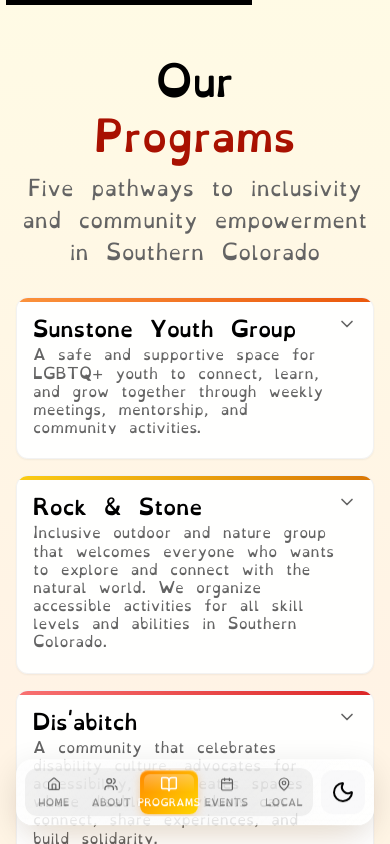
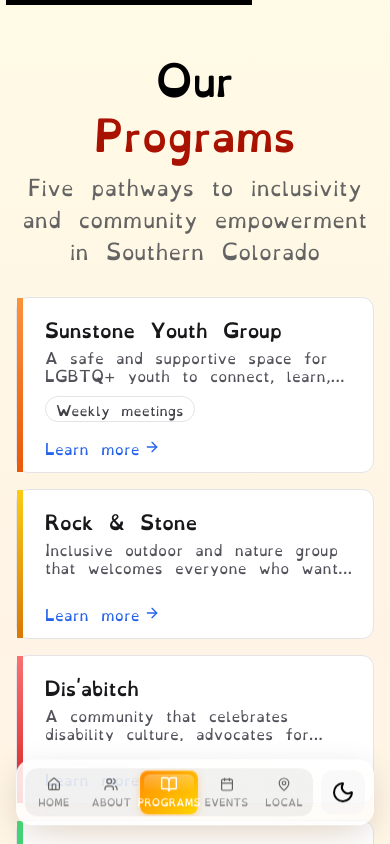
Before and after one commit to JoJoGatito/next-of-SIN, a Next.js app: page /programs in a window 390 px wide. Shown: the top 844 px of the page. Built offline with nearby package versions, Linux system fonts and the light colour scheme.

Commit message:
cleaned up program cards on home page. Made them more mobile friendly

```diff
--- a/components/ModernProgramCards.tsx
+++ b/components/ModernProgramCards.tsx
@@ -2,7 +2,7 @@
 
 import { useState } from 'react'
 import Link from 'next/link'
-import { Rainbow, Heart, Accessibility, Utensils, Palette, ChevronDown } from 'lucide-react'
+import { ArrowRight } from 'lucide-react'
 import { AccessibleGradient } from './AccessibleGradient'
 
 const programs = [
@@ -12,7 +12,6 @@ const programs = [
     slug: "sunstone-youth-group",
     description: "A safe and supportive space for LGBTQ+ youth to connect, learn, and grow together through weekly meetings, mentorship, and community activities.",
     color: "from-orange-400 to-orange-600",
-    icon: Rainbow,
     meetingFrequency: "Weekly meetings"
   },
   {
@@ -21,7 +20,6 @@ const programs = [
     slug: "rock-and-stone",
     description: "Inclusive outdoor and nature group that welcomes everyone who wants to explore and connect with the natural world. We organize accessible activities for all skill levels and abilities in Southern Colorado.",
     color: "from-yellow-400 to-amber-600",
-    icon: Heart,
     meetingFrequency: null
   },
   {
@@ -30,7 +28,6 @@ const programs = [
     slug: "disabitch",
     description: "A community that celebrates disability culture, advocates for accessibility, and creates spaces where disabled individuals can connect, share experiences, and build solidarity.",
     color: "from-red-400 to-red-600",
-    icon: Accessibility,
     meetingFrequency: null
   },
   {
@@ -39,7 +36,6 @@ const programs = [
     slug: "cafeteria-collective",
     description: "Queer meet and greet where we can share stories, food, connections, and build community.",
     color: "from-green-400 to-green-600",
-    icon: Utensils,
     meetingFrequency: null
   },
   {
@@ -48,22 +44,19 @@ const programs = [
     slug: "hue-house",
     description: "A vibrant community of BIPOC-focused discussions, meet & greets, and local events that celebrate the diversity of the queer community and its allies in Southern Colorado.",
     color: "from-purple-400 to-purple-600",
-    icon: Palette,
     meetingFrequency: "Monthly meetings"
   },
 ]
 
 export default function ModernProgramCards() {
-  const [expandedCard, setExpandedCard] = useState<number | null>(null)
+  const [expandedId, setExpandedId] = useState<number | null>(null)
 
-  const toggleCard = (id: number) => {
-    setExpandedCard(expandedCard === id ? null : id)
+  const toggle = (id: number) => {
+    setExpandedId((prev) => (prev === id ? null : id))
   }
 
-  const selectedProgram = programs.find(p => p.id === expandedCard)
-
   return (
-    <div className="py-12 sm:py-16 px-4 md:px-8 lg:px-16 relative">
+    <section className="py-12 sm:py-16 px-4 md:px-8 lg:px-16">
       <div className="max-w-7xl mx-auto">
         <div className="text-center mb-8 sm:mb-12">
           <h2 className="text-3xl sm:text-4xl md:text-5xl font-bold mb-3 sm:mb-4">
@@ -74,185 +67,73 @@ export default function ModernProgramCards() {
           </p>
         </div>
 
-        {/* Cards Grid */}
-        <div className="grid grid-cols-1 sm:grid-cols-2 lg:grid-cols-3 xl:grid-cols-5 gap-4 mb-8">
-          {programs.map((program, index) => {
-            const isExpanded = expandedCard === program.id
-
+        <div className="grid grid-cols-1 sm:grid-cols-2 lg:grid-cols-3 xl:grid-cols-5 gap-4">
+          {programs.map((program) => {
+            const isExpanded = expandedId === program.id
             return (
-              <div key={program.id}>
-                {/* Card - always compact on desktop, expands on mobile */}
               <div
-                  className={`relative transition-all duration-500 ease-in-out ${
-                    // On mobile (sm and below), expand the card
-                    isExpanded ? 'sm:col-span-2 lg:col-span-1' : ''
-                  }`}
-                  style={{
-                    animationDelay: `${index * 50}ms`,
-                  }}
-                >
-                  <div
-                    className={`group relative h-full bg-white/95 dark:bg-gray-900/95 backdrop-blur-md rounded-xl border border-border/50 shadow-sm hover:shadow-xl transition-all duration-300 cursor-pointer overflow-hidden ${
-                      isExpanded ? 'ring-2 ring-sin-orange lg:ring-2' : 'hover:scale-105 hover:-translate-y-1'
-                    }`}
-                    onClick={() => toggleCard(program.id)}
+                key={program.id}
+                role="button"
+                tabIndex={0}
+                aria-expanded={isExpanded}
+                aria-label={`${program.title} card. ${isExpanded ? 'Collapse' : 'Expand to read more'}`}
+                onClick={() => toggle(program.id)}
                 onKeyDown={(e) => {
                   if (e.key === 'Enter' || e.key === ' ') {
                     e.preventDefault()
-                        toggleCard(program.id)
+                    toggle(program.id)
                   }
                 }}
-                    role="button"
-                    tabIndex={0}
-                    aria-expanded={isExpanded}
-                    aria-label={`${program.title} - ${program.description} ${isExpanded ? 'Expanded' : 'Click to expand for more information'}`}
+                className="group relative block rounded-xl border border-zinc-200 bg-white shadow-none px-4 py-4 active:scale-[0.99] transition-transform dark:border-zinc-700 dark:bg-zinc-900 focus:outline-none focus-visible:ring-2 focus-visible:ring-blue-500/60"
+                style={{ touchAction: 'manipulation' }}
               >
-                    {/* Gradient accent line - hidden from screen readers */}
-                    <div
-                      className={`absolute top-0 left-0 right-0 h-1 bg-gradient-to-r ${program.color}`}
+                {/* Static left stripe accent */}
+                <span
+                  className={`pointer-events-none absolute left-0 top-0 bottom-0 w-1.5 bg-gradient-to-b ${program.color}`}
                   aria-hidden="true"
-                      role="presentation"
                 />
 
-                    {/* Compact view - always visible */}
-                    <div className="p-4">
-                      <div className="flex items-start justify-between mb-2">
-                        <div className="flex items-center">
-                          <div className="flex-1">
-                            <h3 className="font-bold text-lg text-foreground leading-tight">
+                <div className="pl-3">
+                  <h3 className="text-[clamp(1.125rem,1.8vw,1.25rem)] font-semibold text-zinc-900 dark:text-zinc-100">
                     {program.title}
                   </h3>
-                            {/* Show description on mobile when not expanded, always show on desktop */}
-                            <p className={`text-sm text-muted-foreground mt-1 line-clamp-1 ${
-                              !isExpanded ? 'block' : 'hidden lg:block'
-                            }`}>
-                              {program.description}
-                            </p>
-                          </div>
-                        </div>
-                        <ChevronDown
-                          className={`w-5 h-5 text-muted-foreground transition-transform duration-300 flex-shrink-0 ${
-                            isExpanded ? 'rotate-180' : ''
-                          }`}
-                        />
-                      </div>
-                    </div>
 
-                    {/* Mobile expanded content - only show on mobile */}
-                    <div className={`lg:hidden transition-all duration-500 ease-in-out overflow-hidden ${
-                      isExpanded ? 'max-h-96 opacity-100' : 'max-h-0 opacity-0'
-                    }`}>
-                      <div className="px-4 pb-4 space-y-4">
-                        <p className="text-muted-foreground">
+                  <p
+                    className={`mt-1 text-sm text-zinc-600 dark:text-zinc-400 ${isExpanded ? '' : 'line-clamp-2'}`}
+                  >
                     {program.description}
                   </p>
 
-                        {/* Meeting frequency */}
+                  <div className="mt-3 flex flex-wrap gap-2">
                     {program.meetingFrequency && (
-                          <div className="flex flex-wrap gap-3">
-                            <div
-                              className="flex items-center gap-2 px-3 py-1.5 bg-gradient-to-r from-sin-orange/10 to-sin-yellow/10 rounded-full"
+                      <span
+                        className="rounded-full border border-zinc-200 px-2.5 py-1 text-xs text-zinc-700 dark:border-zinc-700 dark:text-zinc-300"
                       >
-                              <span className="text-sm font-medium text-foreground">{program.meetingFrequency}</span>
+                        {program.meetingFrequency}
+                      </span>
+                    )}
                   </div>
-                          </div>
-                        )}
 
-                        {/* Call to action buttons */}
-                        <div className="flex flex-wrap gap-2 pt-2">
+                  <div className="mt-4 flex items-center gap-1 text-sm text-blue-600 dark:text-blue-400">
                     <Link
                       href={`/programs/${program.slug}`}
-                            className="px-4 py-2 bg-gradient-to-r from-sin-orange to-sin-yellow text-white font-medium rounded-lg hover:shadow-md transition-all duration-300"
+                      className="inline-flex items-center gap-1"
+                      aria-label={`Learn more about ${program.title} program`}
                       onClick={(e) => {
+                        // Prevent card toggle when tapping the CTA
                         e.stopPropagation()
                       }}
-                            aria-label={`Learn more about ${program.title} program`}
                     >
-                            Learn More
+                      <span className="font-medium">Learn more</span>
+                      <ArrowRight className="h-4 w-4 transition-transform group-active:translate-x-px motion-reduce:transition-none" />
                     </Link>
-                          <Link
-                            href={`/programs/${program.slug}#join`}
-                            className="px-4 py-2 border border-sin-orange text-sin-orange font-medium rounded-lg hover:bg-sin-orange/10 transition-all duration-300"
-                            onClick={(e) => {
-                              e.stopPropagation()
-                            }}
-                            aria-label={`Join ${program.title} program and community`}
-                          >
-                            Join Program
-                          </Link>
-                        </div>
-                      </div>
-                    </div>
                   </div>
                 </div>
               </div>
             )
           })}
         </div>
-
-        {/* Desktop expanded content - shows below the grid */}
-        {selectedProgram && (
-          <div className="hidden lg:block transition-all duration-500 ease-in-out">
-            <div className="bg-white/95 dark:bg-gray-900/95 backdrop-blur-md rounded-xl border border-border/50 shadow-lg p-6 mx-auto max-w-4xl">
-              {/* Header */}
-              <div className="mb-6">
-                <div>
-                  <h3 className="text-2xl font-bold text-foreground">
-                    {selectedProgram.title}
-                  </h3>
-                  <div
-                    className={`w-12 h-1 bg-gradient-to-r ${selectedProgram.color} rounded-full mt-2`}
-                    aria-hidden="true"
-                    role="presentation"
-                  />
       </div>
-              </div>
-
-              {/* Content */}
-              <div className="space-y-6">
-                <p className="text-muted-foreground text-lg leading-relaxed">
-                  {selectedProgram.description}
-                </p>
-
-                {/* Meeting frequency */}
-                {selectedProgram.meetingFrequency && (
-                  <div className="flex flex-wrap gap-3">
-                    <div
-                      className="flex items-center gap-2 px-4 py-2 bg-gradient-to-r from-sin-orange/10 to-sin-yellow/10 rounded-full"
-                    >
-                      <span className="text-base font-medium text-foreground">{selectedProgram.meetingFrequency}</span>
-                    </div>
-                  </div>
-                )}
-
-                {/* Call to action buttons */}
-                <div className="flex flex-wrap gap-4 pt-2">
-                  <Link
-                    href={`/programs/${selectedProgram.slug}`}
-                    className="px-6 py-3 bg-gradient-to-r from-sin-orange to-sin-yellow text-white font-medium rounded-lg hover:shadow-md transition-all duration-300 hover:scale-105"
-                    onClick={(e) => {
-                      e.stopPropagation()
-                    }}
-                    aria-label={`Learn more about ${selectedProgram.title} program details, events, and community`}
-                  >
-                    Learn More
-                  </Link>
-                  <Link
-                    href={`/programs/${selectedProgram.slug}#join`}
-                    className="px-6 py-3 border-2 border-sin-orange text-sin-orange font-medium rounded-lg hover:bg-sin-orange/10 transition-all duration-300 hover:scale-105"
-                    onClick={(e) => {
-                      e.stopPropagation()
-                    }}
-                    aria-label={`Join ${selectedProgram.title} program and community`}
-                  >
-                    Join Program
-                  </Link>
-                </div>
-              </div>
-            </div>
-          </div>
-        )}
-      </div>
-    </div>
+    </section>
   )
 }
```
Lines whose indentation alone changed are shown as unchanged.
